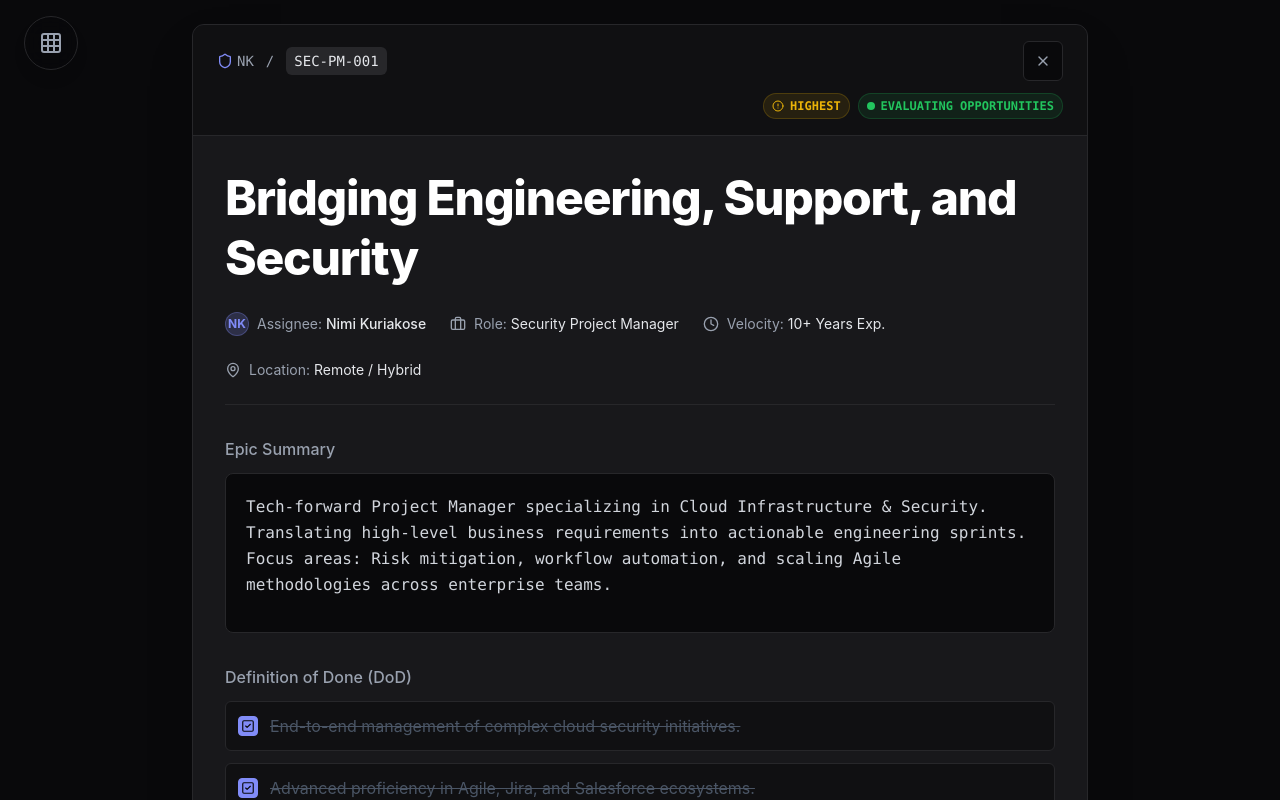
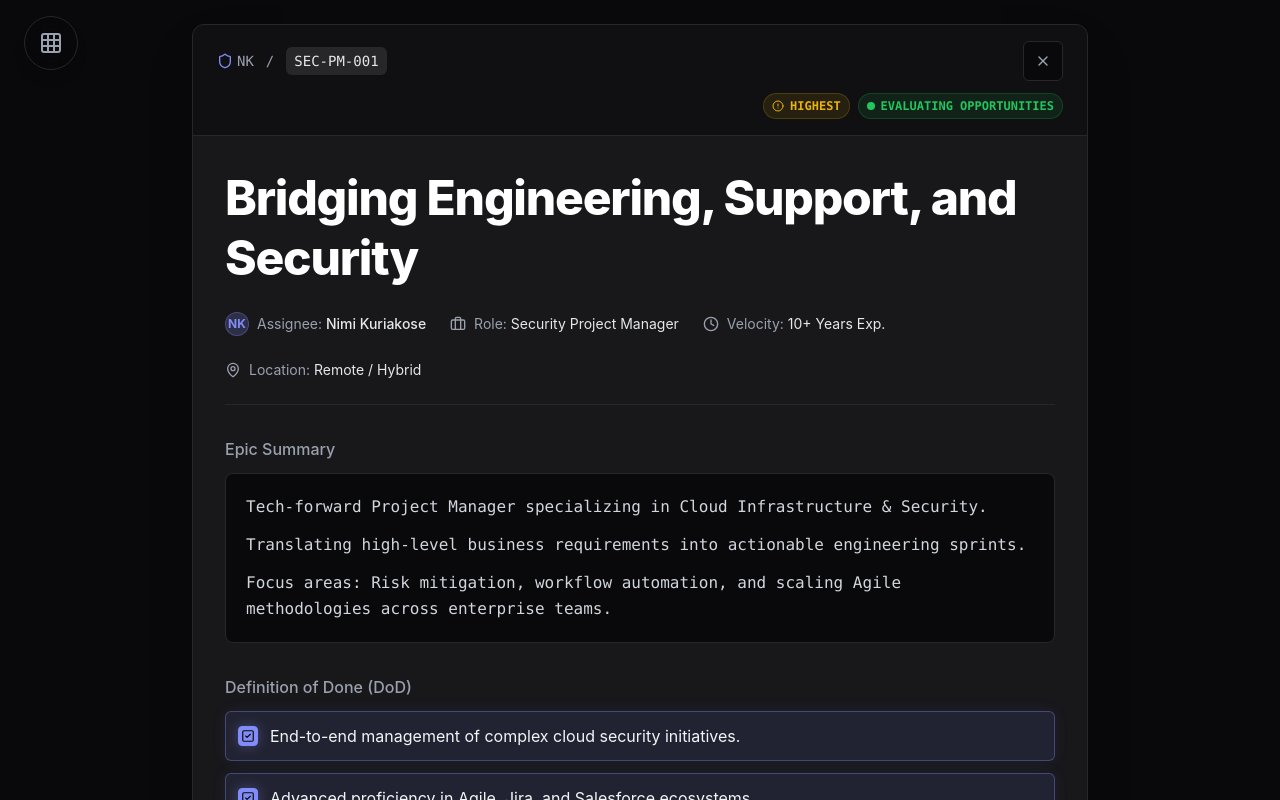
Before and after one commit to DynamicJoker/nimikuriakose.com, a React (Vite) app: page / in a window 1280 px wide. Shown: the top 800 px of the page. Built offline with nearby package versions, Linux system fonts and the light colour scheme.

Commit message:
update: Hero animation fixes for better readability and UX

```diff
--- a/src/App.jsx
+++ b/src/App.jsx
@@ -14,16 +14,26 @@ import Footer from './components/Footer';
 function App() {
   const [isJiraMaximized, setIsJiraMaximized] = useState(true);
   const [isCommandPaletteOpen, setIsCommandPaletteOpen] = useState(false);
+  const [heroHydrationMode, setHeroHydrationMode] = useState('initial');
+
+  const handleRestoreEpic = () => {
+    setHeroHydrationMode('restore');
+    setIsJiraMaximized(true);
+  };
 
   return (
     <div className="relative min-h-screen bg-console font-sans text-gray-300 selection:bg-primary/30">
       <TopNavBar
         isJiraMaximized={isJiraMaximized}
-        setIsJiraMaximized={setIsJiraMaximized}
+        onRestoreEpic={handleRestoreEpic}
         onOpenCommandPalette={() => setIsCommandPaletteOpen(true)}
       />
       {/* ── Hero / Epic ticket ─────────────────────────────── */}
-      <HeroContainer isJiraMaximized={isJiraMaximized} setIsJiraMaximized={setIsJiraMaximized} />
+      <HeroContainer
+        isJiraMaximized={isJiraMaximized}
+        setIsJiraMaximized={setIsJiraMaximized}
+        heroHydrationMode={heroHydrationMode}
+      />
 
       {/* ── Career timeline ────────────────────────────────── */}
       <div id="experience">
--- a/src/components/EpicCardHero.jsx
+++ b/src/components/EpicCardHero.jsx
@@ -1,17 +1,56 @@
-import { useState } from 'react';
-import { TypeAnimation } from 'react-type-animation';
-import { motion } from 'motion/react';
+import { useEffect, useState } from 'react';
+import { motion, useReducedMotion } from 'motion/react';
 import { CircleAlert, SquareCheck, Clock, Globe, Mail, MoreHorizontal, Shield, MapPin, Briefcase, Download, X } from 'lucide-react';
 import siteConfig from '../data/siteConfig';
-import { dodItems, getTypingSequence, heroMetadata } from '../data/hero';
+import { dodItems, heroAnimationTiming, heroMetadata, heroSummaryLines } from '../data/hero';
+import { scrollToTarget } from '../data/navigationActions';
 
 /**
  * Hero section — styled as a Jira-like "epic ticket".
  * Personal details are pulled from siteConfig and hero-specific data from hero.js.
  */
 
-const EpicCardHero = ({ onMinimize }) => {
+const EpicCardHero = ({ hydrationMode = 'initial', onMinimize }) => {
+  const shouldReduceMotion = useReducedMotion();
+  const timing = heroAnimationTiming[hydrationMode] ?? heroAnimationTiming.initial;
+  const [isSummaryHydrated, setIsSummaryHydrated] = useState(false);
   const [checklist, setChecklist] = useState(0);
+  const [actionsReady, setActionsReady] = useState(false);
+
+  useEffect(() => {
+    const timers = [];
+
+    if (shouldReduceMotion) {
+      timers.push(
+        window.setTimeout(() => {
+          setIsSummaryHydrated(true);
+          setChecklist(dodItems.length);
+          setActionsReady(true);
+        }, 0)
+      );
+
+      return () => timers.forEach((timer) => window.clearTimeout(timer));
+    }
+
+    timers.push(
+      window.setTimeout(() => {
+        setIsSummaryHydrated(true);
+      }, timing.syncDuration),
+      window.setTimeout(() => {
+        setActionsReady(true);
+      }, timing.syncDuration + timing.actionsRevealDelay)
+    );
+
+    dodItems.forEach((item, index) => {
+      timers.push(
+        window.setTimeout(() => {
+          setChecklist(item.step);
+        }, timing.syncDuration + timing.checklistStartDelay + index * timing.checklistStepInterval)
+      );
+    });
+
+    return () => timers.forEach((timer) => window.clearTimeout(timer));
+  }, [shouldReduceMotion, timing]);
 
   return (
     <div className="w-full max-w-full min-w-0 bg-panel rounded-xl border border-border shadow-2xl overflow-hidden text-sm md:max-w-4xl md:text-base cursor-auto">
@@ -79,46 +118,120 @@ const EpicCardHero = ({ onMinimize }) => {
           {/* Description Section */}
           <div className="mb-8">
             <h3 className="text-gray-400 font-medium mb-3 flex items-center gap-2">Epic Summary</h3>
-            <div className="relative min-h-[10rem] min-w-0 overflow-hidden rounded-lg border border-border bg-console p-4 font-mono text-sm leading-relaxed text-gray-300 md:p-5 md:text-base">
-              <TypeAnimation
-                sequence={getTypingSequence(setChecklist)}
-                wrapper="div"
-                cursor={true}
-                repeat={0}
-                speed={85}
-                style={{ overflowWrap: 'anywhere', whiteSpace: 'pre-line', wordBreak: 'break-word' }}
-              />
+            <div
+              aria-live="polite"
+              className="relative min-h-[10rem] min-w-0 overflow-hidden rounded-lg border border-border bg-console p-4 font-mono text-sm leading-relaxed text-gray-300 md:p-5 md:text-base"
+            >
+              {isSummaryHydrated ? (
+                <motion.div
+                  initial={shouldReduceMotion ? false : { opacity: 0, y: 8 }}
+                  animate={{ opacity: 1, y: 0 }}
+                  transition={{ duration: 0.22, ease: 'easeOut' }}
+                  className="min-w-0 space-y-3"
+                  style={{ overflowWrap: 'anywhere', wordBreak: 'break-word' }}
+                >
+                  {heroSummaryLines.map((line) => (
+                    <p key={line} className="min-w-0">
+                      {line}
+                    </p>
+                  ))}
+                </motion.div>
+              ) : (
+                <motion.div
+                  initial={shouldReduceMotion ? false : { opacity: 0 }}
+                  animate={{ opacity: 1 }}
+                  transition={{ duration: 0.16 }}
+                  className="flex min-h-[7rem] min-w-0 flex-col justify-center gap-4 text-gray-400"
+                >
+                  <div className="flex min-w-0 items-center gap-2">
+                    <span className="h-2 w-2 shrink-0 rounded-full bg-primary shadow-[0_0_0.75rem_rgba(129,140,248,0.9)]" />
+                    <span className="min-w-0 break-words text-xs uppercase tracking-wider text-primary-light md:text-sm">
+                      Syncing epic details...
+                    </span>
+                  </div>
+                  <div className="h-1.5 min-w-0 overflow-hidden rounded-full bg-border">
+                    <motion.div
+                      className="h-full rounded-full bg-primary"
+                      initial={{ width: '18%' }}
+                      animate={{ width: '100%' }}
+                      transition={{ duration: timing.syncDuration / 1000, ease: 'easeOut' }}
+                    />
+                  </div>
+                </motion.div>
+              )}
             </div>
           </div>
 
           {/* Checklist Section */}
           <div className="mb-8 space-y-3">
             <h3 className="text-gray-400 font-medium mb-3">Definition of Done (DoD)</h3>
-            {dodItems.map((item, idx) => (
-              <motion.div
-                key={idx}
-                initial={{ opacity: 0, x: -10 }}
-                animate={{ opacity: checklist >= item.step ? 1 : 0, x: checklist >= item.step ? 0 : -10 }}
-                className="flex min-w-0 items-start gap-3 rounded-md border border-border bg-console/50 p-3 text-gray-300 sm:items-center"
-              >
-                <div className={`flex h-5 w-5 shrink-0 items-center justify-center rounded border transition-colors ${checklist >= item.step ? 'bg-primary border-primary text-console' : 'border-gray-600'}`}>
-                  {checklist >= item.step && <SquareCheck className="w-3.5 h-3.5" />}
-                </div>
-                <span className={`min-w-0 break-words transition-all ${checklist >= item.step ? 'line-through text-gray-600' : ''}`}>{item.text}</span>
-              </motion.div>
-            ))}
+            {dodItems.map((item) => {
+              const isDone = checklist >= item.step;
+
+              return (
+                <motion.div
+                  key={item.step}
+                  initial={false}
+                  animate={{
+                    opacity: isDone ? 1 : 0.72,
+                    y: isDone || shouldReduceMotion ? 0 : 2,
+                  }}
+                  transition={shouldReduceMotion ? { duration: 0 } : { duration: 0.18, ease: 'easeOut' }}
+                  className={`flex min-w-0 items-start gap-3 rounded-md border p-3 transition-colors sm:items-center ${
+                    isDone
+                      ? 'border-primary/35 bg-primary/10 text-gray-200 shadow-[0_0_1rem_rgba(129,140,248,0.08)]'
+                      : 'border-border bg-console/50 text-gray-400'
+                  }`}
+                >
+                  <input
+                    aria-label={`${item.text} ${isDone ? 'done' : 'pending'}`}
+                    checked={isDone}
+                    className="sr-only"
+                    readOnly
+                    tabIndex={-1}
+                    type="checkbox"
+                  />
+                  <motion.span
+                    aria-hidden="true"
+                    animate={{
+                      scale: isDone && !shouldReduceMotion ? [1, 1.16, 1] : 1,
+                    }}
+                    transition={shouldReduceMotion ? { duration: 0 } : { duration: 0.2, ease: 'easeOut' }}
+                    className={`flex h-5 w-5 shrink-0 items-center justify-center rounded border transition-colors ${
+                      isDone
+                        ? 'border-primary bg-primary text-console shadow-[0_0_0.75rem_rgba(129,140,248,0.35)]'
+                        : 'border-gray-600 bg-console text-transparent'
+                    }`}
+                  >
+                    {isDone && (
+                      <motion.span
+                        aria-hidden="true"
+                        initial={shouldReduceMotion ? false : { opacity: 0, scale: 0.65 }}
+                        animate={{ opacity: 1, scale: 1 }}
+                        transition={shouldReduceMotion ? { duration: 0 } : { duration: 0.14, ease: 'easeOut' }}
+                      >
+                        <SquareCheck className="h-3.5 w-3.5" />
+                      </motion.span>
+                    )}
+                  </motion.span>
+                  <span className={`min-w-0 break-words transition-colors ${isDone ? 'text-gray-100' : 'text-gray-400'}`}>
+                    {item.text}
+                  </span>
+                </motion.div>
+              );
+            })}
           </div>
 
           {/* Action Buttons */}
           <motion.div
             initial={{ opacity: 0 }}
-            animate={{ opacity: checklist >= 4 ? 1 : 0 }}
-            transition={{ delay: 0.2 }}
+            animate={{ opacity: actionsReady ? 1 : 0.6 }}
+            transition={shouldReduceMotion ? { duration: 0 } : { duration: 0.18, ease: 'easeOut' }}
             className="mt-4 flex min-w-0 flex-wrap items-center gap-3 border-t border-border pt-4 sm:gap-4"
           >
             <button
               type="button"
-              onClick={() => document.getElementById('experience').scrollIntoView({ behavior: 'smooth' })}
+              onClick={() => scrollToTarget('experience')}
               className="min-h-10 min-w-0 rounded-md bg-primary px-5 py-2.5 font-bold text-console transition-colors hover:bg-primary-light sm:px-6"
             >
               View Roadmap
@@ -140,7 +253,7 @@ const EpicCardHero = ({ onMinimize }) => {
                 type="button"
                 aria-label="Jump to contact form"
                 title="Jump to contact form"
-                onClick={() => document.getElementById('contact').scrollIntoView({ behavior: 'smooth' })}
+                onClick={() => scrollToTarget('contact')}
                 className="flex h-10 w-10 flex-shrink-0 items-center justify-center rounded-md border border-border bg-console text-gray-400 transition-all hover:border-primary hover:text-primary"
               >
                 <Mail className="w-5 h-5" />
--- a/src/components/ExecutiveHero.jsx
+++ b/src/components/ExecutiveHero.jsx
@@ -1,6 +1,7 @@
 import { motion } from 'motion/react';
 import { ChevronDown } from 'lucide-react';
 import siteConfig from '../data/siteConfig';
+import { scrollToTarget } from '../data/navigationActions';
 
 const ExecutiveHero = () => {
   const containerVariants = {
@@ -74,7 +75,7 @@ const ExecutiveHero = () => {
 
           <motion.div variants={itemVariants} className="flex flex-col sm:flex-row gap-4">
             <button
-              onClick={() => document.getElementById('experience').scrollIntoView({ behavior: 'smooth' })}
+              onClick={() => scrollToTarget('experience')}
               className="px-8 py-4 bg-white text-zinc-950 hover:bg-zinc-200 rounded-full font-bold transition-all shadow-[0_0_1.5rem_rgba(255,255,255,0.1)] flex items-center justify-center gap-2"
             >
               View Impact & ROI
--- a/src/components/HeroContainer.jsx
+++ b/src/components/HeroContainer.jsx
@@ -22,7 +22,7 @@ const useDragDismissEnabled = () => {
   return isEnabled;
 };
 
-const HeroContainer = ({ isJiraMaximized, setIsJiraMaximized }) => {
+const HeroContainer = ({ isJiraMaximized, setIsJiraMaximized, heroHydrationMode }) => {
   const isDragDismissEnabled = useDragDismissEnabled();
 
   const handleDragEnd = (info) => {
@@ -101,7 +101,10 @@ const HeroContainer = ({ isJiraMaximized, setIsJiraMaximized }) => {
                   }}
                   className="relative min-w-0 md:cursor-grab md:active:cursor-grabbing"
                 >
-                  <EpicCardHero onMinimize={() => setIsJiraMaximized(false)} />
+                  <EpicCardHero
+                    hydrationMode={heroHydrationMode}
+                    onMinimize={() => setIsJiraMaximized(false)}
+                  />
 
                   {/* Drag Hint */}
                   <motion.div
--- a/src/data/hero.js
+++ b/src/data/hero.js
@@ -1,7 +1,7 @@
 /**
  * Hero section data.
  * ──────────────────
- * Contains the "Definition of Done" checklist and the typing animation sequence.
+ * Contains the "Definition of Done" checklist and hero card hydration timing.
  */
 
 export const dodItems = [
@@ -19,26 +19,20 @@ export const heroSummaryLines = [
 
 export const heroSummaryText = heroSummaryLines.join('\n');
 
-/**
- * Returns the sequence for the TypeAnimation component.
- * @param {Function} setChecklist - Setter to update the checklist progress.
- */
-export const getTypingSequence = (setChecklist) => [
-  500,
-  `${heroSummaryLines[0]}\n`,
-  500,
-  `${heroSummaryLines.slice(0, 2).join('\n')}\n`,
-  500,
-  heroSummaryText,
-  500,
-  () => setChecklist(1),
-  300,
-  () => setChecklist(2),
-  300,
-  () => setChecklist(3),
-  300,
-  () => setChecklist(4),
-];
+export const heroAnimationTiming = {
+  initial: {
+    syncDuration: 950,
+    checklistStartDelay: 180,
+    checklistStepInterval: 120,
+    actionsRevealDelay: 120,
+  },
+  restore: {
+    syncDuration: 220,
+    checklistStartDelay: 80,
+    checklistStepInterval: 70,
+    actionsRevealDelay: 40,
+  },
+};
 
 export const heroMetadata = {
   ticketId: 'SEC-PM-001',
```
Also changed, not shown: src/components/TopNavBar.jsx (+13 -8 lines), src/data/navigationActions.js (+15 -3 lines).
